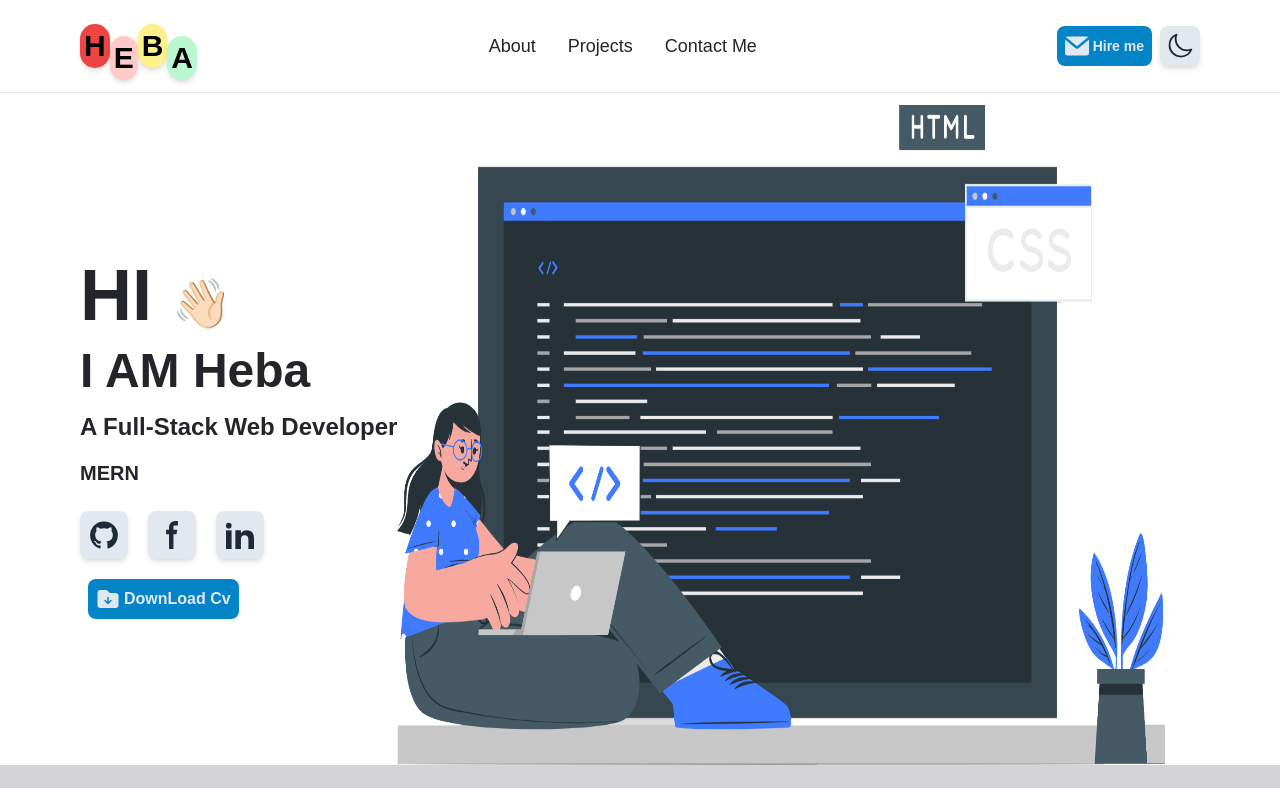
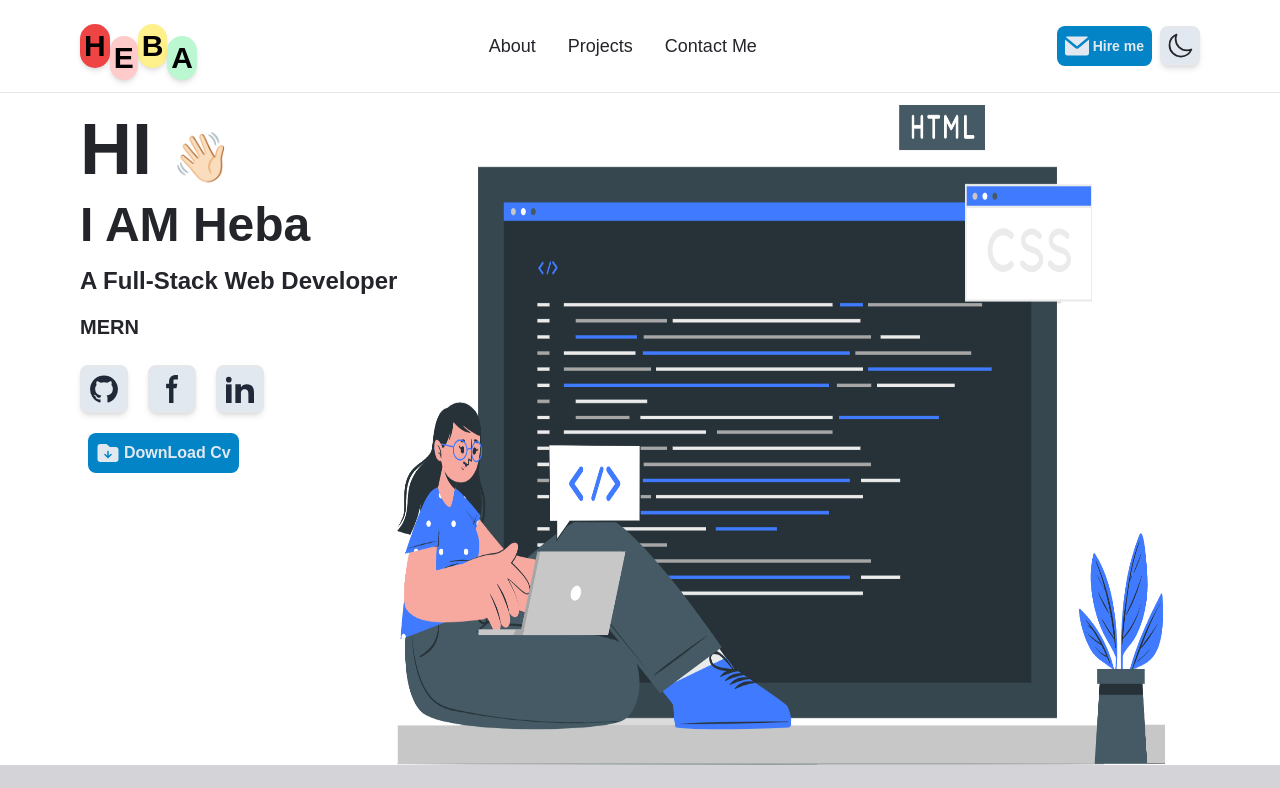
Before and after one commit to HebaAli48/fcgvdfvd, a React (Vite) app: page / in a window 1280 px wide. Shown: the top 788 px of the page. Built offline with nearby package versions, Linux system fonts and the light colour scheme.

Commit message:
animated introduting component

```diff
--- a/src/components/IntoducingComponent.tsx
+++ b/src/components/IntoducingComponent.tsx
@@ -3,20 +3,40 @@ import ContactIcons from "./ContactIcons";
 import DownloadCv from "./DownloadCv";
 import { ThemeContext } from "../utils/ThemeContext";
 import recognizingBg from "../assets/images/intro.png";
+import { motion } from "framer-motion";
+import { useInView } from "react-intersection-observer";
 
 const IntoducingComponent: React.FC = () => {
   const { theme } = useContext(ThemeContext);
   const themeStyle = theme === "light" ? "text-lightTheme" : "text-darkTheme";
-
+  const [refIntroduce, inViewIntroduce] = useInView({
+    threshold: 0.5,
+  });
+  const [refImage, inViewImage] = useInView({
+    threshold: 0.2,
+  });
   return (
     <div className="container flex flex-col md:flex-row">
-      <div className="animate-fade-in-left flex flex-col items-center justify-center mt-5 md:items-start">
+      <motion.div
+        ref={refIntroduce}
+        initial={{ opacity: 0, x: -50 }} // Initial position and opacity for h2 (move from the left and be hidden).
+        animate={
+          inViewIntroduce ? { opacity: 1, x: 0 } : { opacity: 0, x: -50 }
+        } // Animate when in view.
+        exit={{ opacity: 0, y: -50 }} // Animate when exiting view.
+        transition={{ duration: 1 }}
+      >
+        <div className=" flex flex-col items-center justify-center mt-5 md:items-start">
           <h1 className={`mb-4 text-7xl font-bold ${themeStyle}`}>
             HI{" "}
-          <span className="animate-waving-hand text-5xl inline-block">👋🏻</span>
+            <span className="animate-waving-hand text-5xl inline-block">
+              👋🏻
+            </span>
           </h1>
           <h2 className={`mb-4 text-5xl font-bold ${themeStyle}`}>I AM Heba</h2>
-        <h2 className={`mb-4 text-xl sm:text-2xl font-semibold ${themeStyle}`}>
+          <h2
+            className={`mb-4 text-xl sm:text-2xl font-semibold ${themeStyle}`}
+          >
             A Full-Stack Web Developer{" "}
           </h2>
           <h4 className={`mb-6 text-xl font-semibold ${themeStyle}`}>MERN</h4>
@@ -25,11 +45,20 @@ const IntoducingComponent: React.FC = () => {
             <DownloadCv />
           </div>
         </div>
+      </motion.div>
+      <motion.div
+        ref={refImage}
+        initial={{ opacity: 0, x: 50 }}
+        animate={inViewImage ? { opacity: 1, x: 0 } : { opacity: 0, x: 50 }} // Animate when in view.
+        exit={{ opacity: 0, x: 50 }} // Animate when exiting view.
+        transition={{ duration: 1 }}
+      >
         <img
           src={recognizingBg}
           alt="intro-BG"
-        className="animate-fade-in-right sm:h-[84vh] md:w-[60vw]"
+          className=" sm:h-[84vh] md:w-[60vw]"
         />
+      </motion.div>
     </div>
   );
 };
```
Lines whose indentation alone changed are shown as unchanged.
